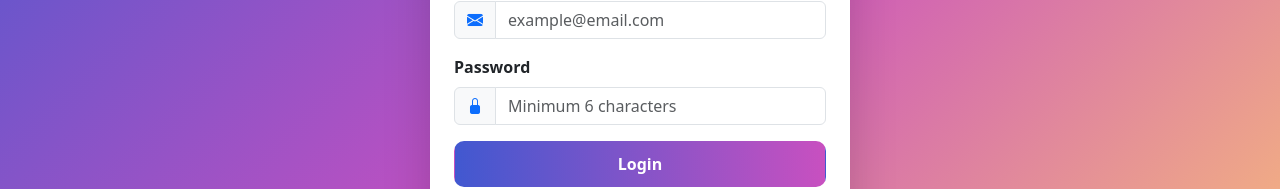
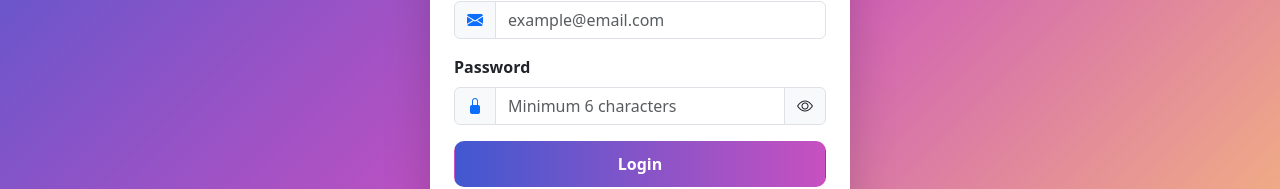
Before and after one commit to boula1997/task-frontend, a React (Vite) app: page /login in a window 1280 px wide. Shown: the part 327-516 px from the top of the page. Built offline with nearby package versions, Linux system fonts and the light colour scheme.

Commit message:
adding eye to toggle password appearance

```diff
--- a/src/App.tsx
+++ b/src/App.tsx
@@ -1,4 +1,4 @@
-import { Routes, Route } from "react-router-dom";
+import { Routes, Route,Navigate } from "react-router-dom";
 import TaskList from "./pages/tasks/list";
 import CreateTask from "./pages/tasks/create";
 import EditTask from "./pages/tasks/edit";
@@ -12,6 +12,7 @@ import 'bootstrap/dist/css/bootstrap.min.css';
 function App() {
   return (
     <Routes>
+       <Route path="/" element={<Navigate to="/tasks" replace />} />
       <Route path="/login" element={<Login />} />
       <Route path="/signup" element={<Signup />} />
 
--- a/src/pages/Login.tsx
+++ b/src/pages/Login.tsx
@@ -9,6 +9,7 @@ const Login: React.FC = () => {
   const [error, setError] = useState("");
   const { setUser, setToken } = useContext(AuthContext);
   const navigate = useNavigate();
+  const [showPassword, setShowPassword] = useState(false);
 
   const handleSubmit = async (e: React.FormEvent) => {
     e.preventDefault();
@@ -78,16 +79,26 @@ const Login: React.FC = () => {
     <span className="input-group-text bg-light">
       <i className="bi bi-lock-fill text-primary"></i>
     </span>
+
     <input
-                type="password"
+      type={showPassword ? "text" : "password"}
       className="form-control"
       placeholder="Minimum 6 characters"
       value={password}
       onChange={(e) => setPassword(e.target.value)}
       required
     />
+
+    <span
+      className="input-group-text bg-light"
+      style={{ cursor: "pointer" }}
+      onClick={() => setShowPassword(!showPassword)}
+    >
+      <i className={showPassword ? "bi bi-eye-slash" : "bi bi-eye"}></i>
+    </span>
   </div>
 </div>
+
 
           <button
             type="submit"
--- a/src/pages/Signup.tsx
+++ b/src/pages/Signup.tsx
@@ -6,6 +6,7 @@ const Signup: React.FC = () => {
   const [email, setEmail] = useState("");
   const [password, setPassword] = useState("");
   const [error, setError] = useState("");
+  const [showPassword, setShowPassword] = useState(false); // <- Add this
   const navigate = useNavigate();
 
   const handleSubmit = async (e: React.FormEvent) => {
@@ -70,13 +71,20 @@ const Signup: React.FC = () => {
                 <i className="bi bi-lock-fill text-primary"></i>
               </span>
               <input
-                type="password"
+                type={showPassword ? "text" : "password"} // <- toggle
                 className="form-control"
                 placeholder="Minimum 6 characters"
                 value={password}
                 onChange={(e) => setPassword(e.target.value)}
                 required
               />
+              <span
+                className="input-group-text bg-light"
+                style={{ cursor: "pointer" }}
+                onClick={() => setShowPassword(!showPassword)}
+              >
+                <i className={showPassword ? "bi bi-eye-slash" : "bi bi-eye"}></i>
+              </span>
             </div>
           </div>
 
```
Lines whose indentation alone changed are shown as unchanged.
